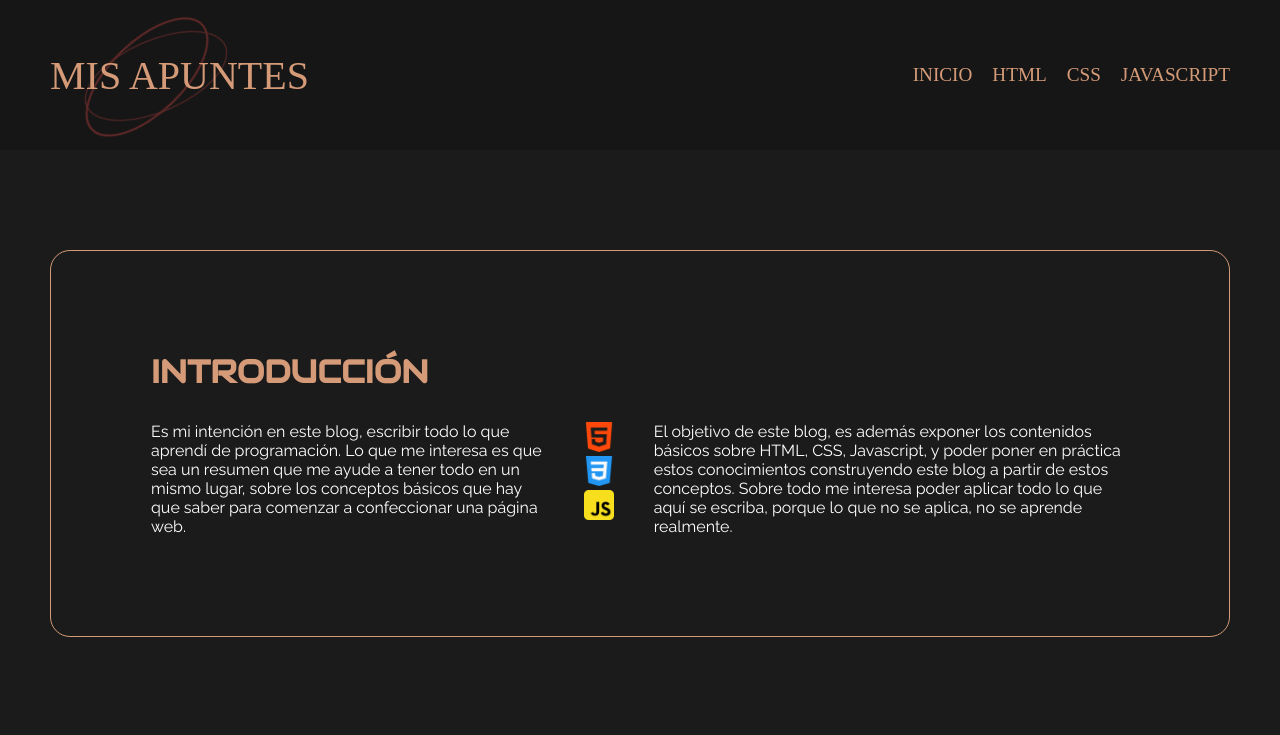
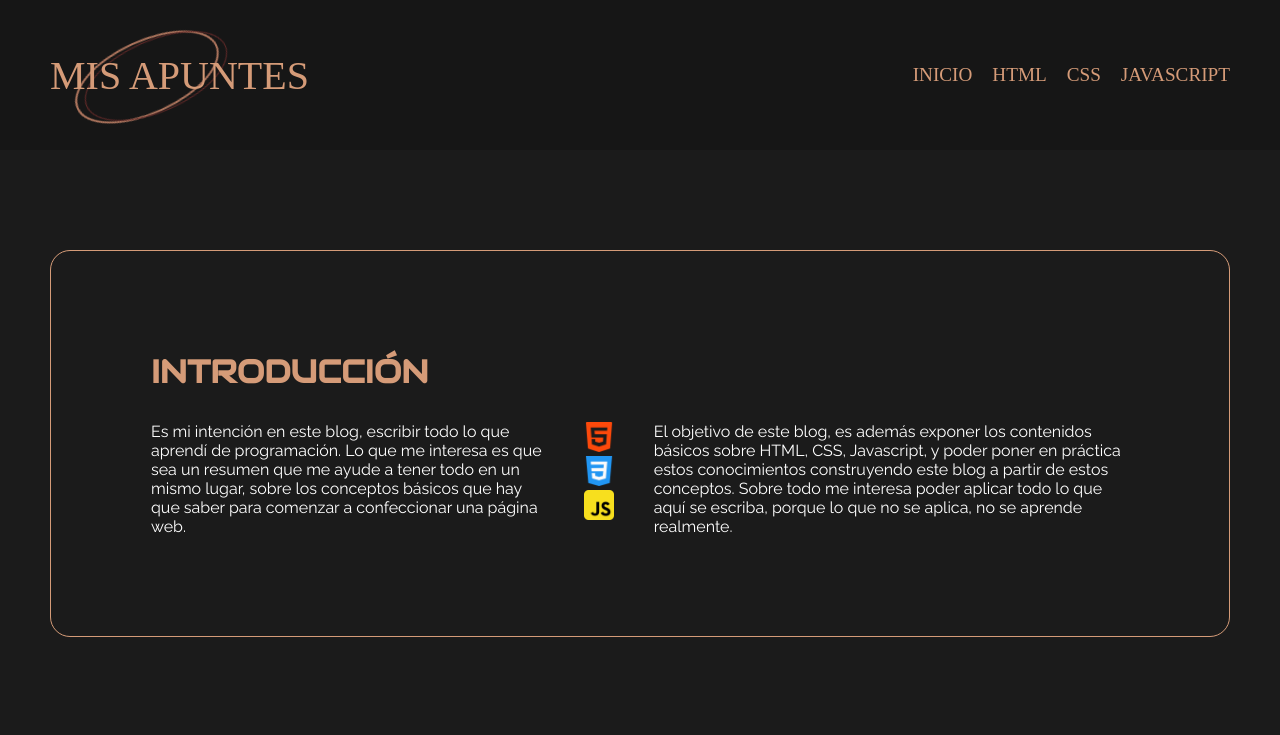
Before and after one commit to crismurbaez/misapuntes, a React (Create React App) app: page / in a window 1280 px wide. Shown: the top 735 px of the page. Built offline with nearby package versions, Linux system fonts and the light colour scheme; a web font is replaced by a local one.

Commit message:
fix movimiento

```diff
--- a/src/components/navbar/navbar.module.css
+++ b/src/components/navbar/navbar.module.css
@@ -76,7 +76,7 @@ header {
     border-style: solid;
     border-width: 2px;
 
-    animation: movimiento 3s ease 3s infinite;
+    animation: movimiento 3s ease 2s infinite;
 }
 
 
```
